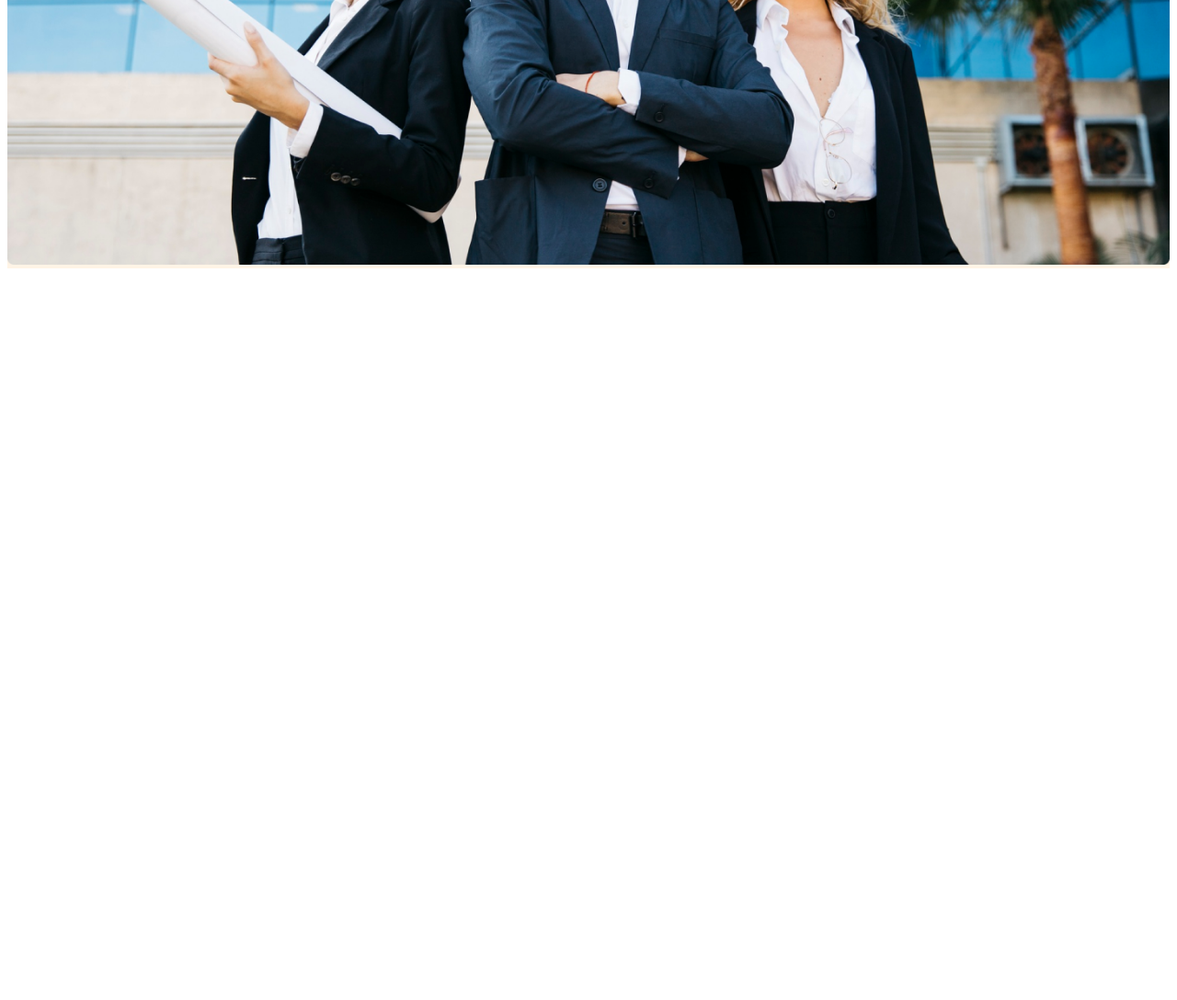
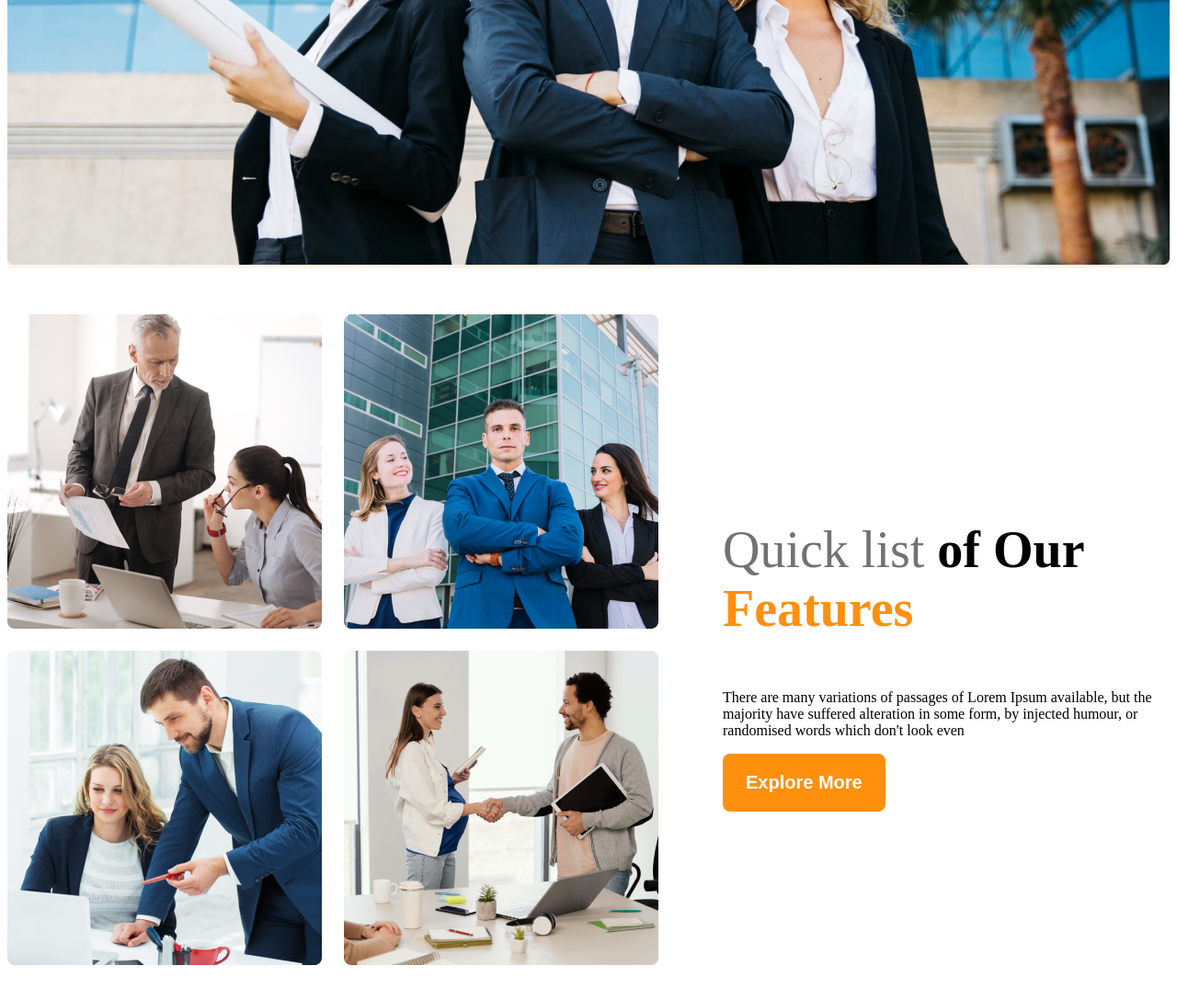
Before and after one commit to abdulmazidakash/m-10-1-g3-architects-websites, a plain HTML site: page index.html in a window 1280 px wide. Shown: the part 884-1972 px from the top of the page at 92% size. Before the commit the page ends 1184 px from the top, so only its background shows below. Drawn offline with Linux system fonts and the light colour scheme; a web font is replaced by a local one.

Commit message:
'added-team-section-

```diff
--- a/index.html
+++ b/index.html
@@ -35,6 +35,20 @@
     </header>
     <main>
 
+        <!-- teams section stats here  -->
+        <section class="teams display-flex">
+            <div class="team-img-container">
+                <img src="images/team1.png" alt="">
+                <img src="images/team2.png" alt="">
+                <img src="images/team3.png" alt="">
+                <img src="images/team4.png" alt="">
+            </div>
+            <div class="features-content">
+                <h3 class="section-title"><span id="quick-list" class="text-light-gray">Quick list</span> <span >of Our</span> <span class="text-primary">Features</span></h3>
+                <p class="section-description">There are many variations of passages of Lorem Ipsum available, but the majority have suffered alteration in some form, by injected humour, or randomised words which don't look even</p>
+                <button class="btn-primary">Explore More</button>
+            </div>
+        </section>
 
     </main>
 
--- a/styles/style.css
+++ b/styles/style.css
@@ -11,17 +11,32 @@
     display: flex;
 }
 
+.section-title{
+    font-size: 3.5rem;
+    font-weight: 800;
+}
+
 
 /* color styles here  */
 
 .bg-light{
     background-color: rgba(255, 144, 14, 0.1);
 }
+.text-primary{
+    color: rgba(255, 144, 14, 1);
+}
 
 .text-gray{
     color: #424242;
 }
+.text-light-gray{
+    color: #727272;
+}
 
+
+main >section{
+    margin-top: 130px;
+}
 /* navbar styles here  */
 .nav-item{
     list-style: none;
@@ -72,12 +87,38 @@
     font-weight: 600;
 }
 
+/* teams section styles stars here  */
+.teams{
+    align-items: center;
+    max-width: 1300px;
+    margin: 50px auto;
+}
+
+.team-img-container{
+    display: grid;
+    grid-template-columns: repeat(2, 1fr);
+    gap: 24px;
+}
+.features-content{
+    max-width: 530px;
+    margin-left: 70px;
+    /* align-content: center; */
+}
+#quick-list{
+    font-weight: 500;
+}
+
 
 /* media query  */
 @media screen and (max-width: 576px) {
     .nav-bar,
-    .nav-links{
+    .nav-links,
+    .teams
+    {
         flex-direction: column;
+    }
+    .team-img-container{
+        grid-template-columns: 1fr;
     }
 
 }
@@ -85,8 +126,13 @@
 /* medium device responsive query  */
 @media screen and (min-width: 576px) and (max-width: 992px) {
     .nav-bar,
-    .nav-links{
+    .nav-links,
+    .teams
+    {
         flex-direction: column;
+    }
+    .team-img-container{
+        grid-template-columns: repeat(2, 1fr);
     }
 
 }
```
